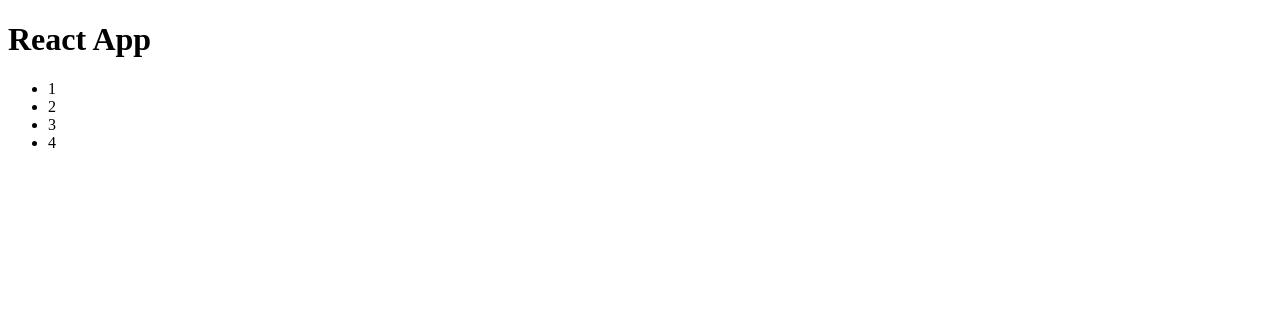
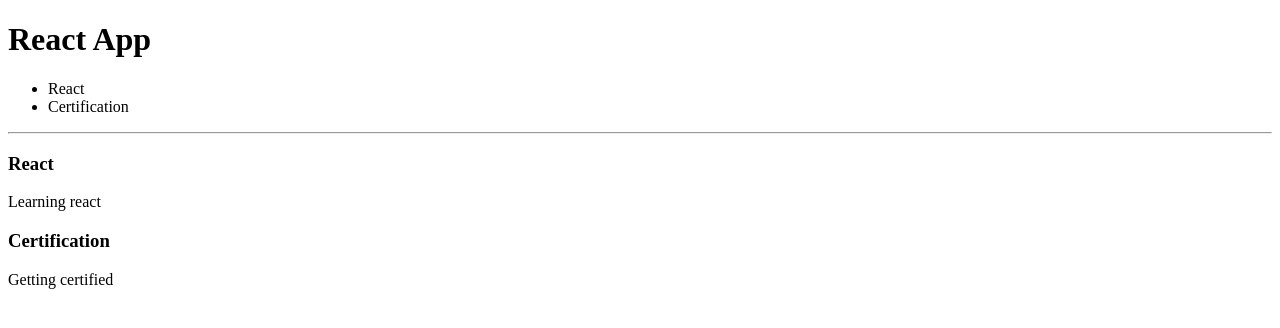
Before and after one commit to sterlingdiazd/react-learning, a React app: page / in a window 1280 px wide. Shown: the top 328 px of the page. Built offline with nearby package versions, Linux system fonts and the light colour scheme.

Commit message:
Blog posts

```diff
--- a/src/components/App.js
+++ b/src/components/App.js
@@ -2,7 +2,7 @@
 import Clock from './Clock';
 import Comment from './Comment';
 import LoginControl from './LoginControl'
-import Page from './Page'
+import Blog from './Blog'
 
 
 import Toggle from './Toggle';
@@ -21,6 +21,10 @@
             },
         };
         const numbers = [1, 2, 3, 4]
+        const posts = [
+            { id: 1, title: 'React', content: 'Learning react' },
+            { id: 2, title: 'Certification', content: 'Getting certified' },
+        ]
 
         return <div>
             <h1>React App</h1>
@@ -30,7 +34,8 @@
                 {/* <Toggle /> */}
                 {/* <LoginControl /> */}
                 {/* <Page /> */}
-                <NumberList numbers={numbers} />
+                {/* <NumberList numbers={numbers} /> */}
+                <Blog posts={posts} />
             </div>
 
 
--- a/src/components/Blog.js
+++ b/src/components/Blog.js
@@ -2,7 +2,47 @@
 
 class Blog extends Component {
 
+    constructor(props) {
+        super(props)
+    }
+
+    render() {
+        const sidebar = (
+            <ul>
+                {this.props.posts.map((post) =>
+                    <li key={post.id}>{post.title}</li>
+                )}
+            </ul>
+        )
+
+        const content = this.props.posts.map((post) =>
+            <Post
+                key={post.id}
+                id={post.id}
+                title={post.title}
+                content={post.content}
+            />
+        )
+
+        return (
+            <div>
+                {sidebar}
+                <hr />
+                {content}
+            </div>
+        )
+    }
+
 
 }
 
+function Post(props) {
+    return (
+        <div key={props.id}>
+            <h3>{props.title}</h3>
+            <p>{props.content}</p>
+        </div>
+    )
+}
+
 export default Blog
```
